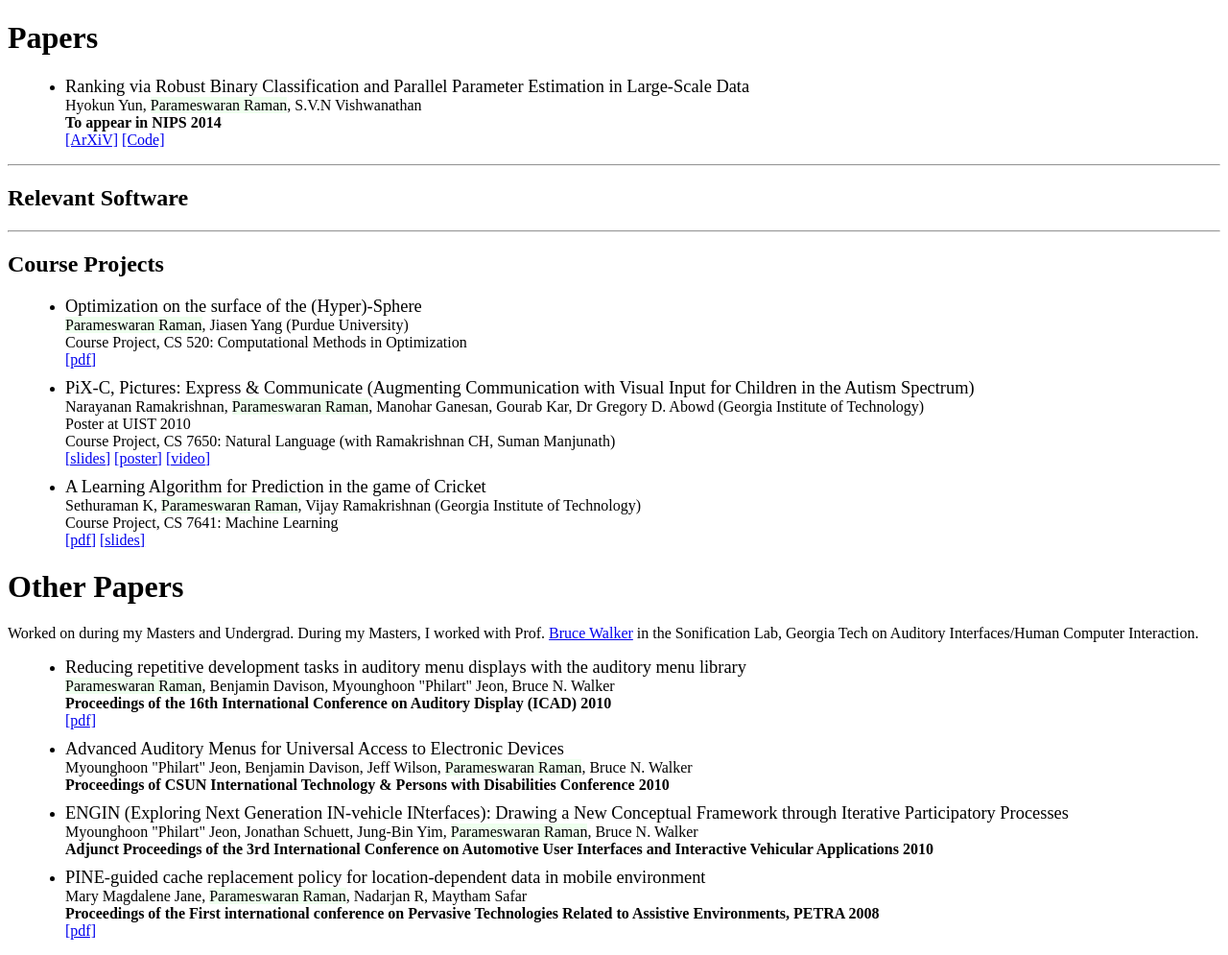
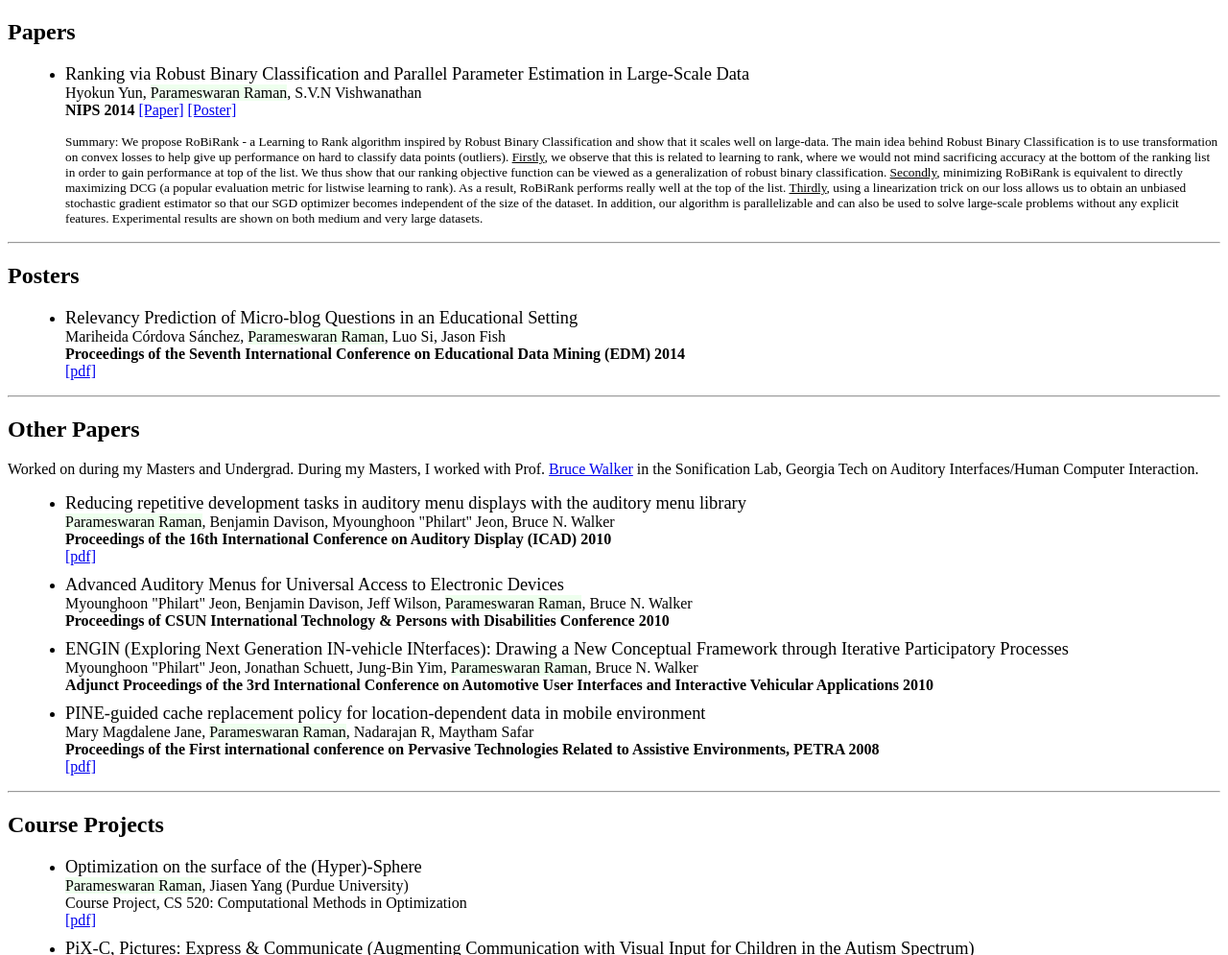
Before and after one commit to ParamsRaman/homepage, a Jekyll site: the page built from research.html, in a window 1280 px wide. Shown: the part 108-1103 px from the top of the page at 96% size. Built offline with Jekyll 4.4.1, drawn with Linux system fonts in a browser that asks for light colours; grey boxes are pictures that could not be loaded.

Commit message:
Updated RoBiRank summary and few other things

```diff
--- a/research.html
+++ b/research.html
@@ -25,7 +25,7 @@ title: "Parameswaran Raman: Research"
 </pre>
 -->
 
-<h1> Papers </h1>
+<h2> Papers </h1>
 
 <!--h2> Conference Papers </h2-->
 <ul>
@@ -34,16 +34,84 @@ title: "Parameswaran Raman: Research"
       Ranking via Robust Binary Classification and Parallel Parameter Estimation in Large-Scale Data <br>
     </span>
     Hyokun Yun, <span class="me">Parameswaran Raman</span>, S.V.N Vishwanathan <br>
-    <b>To appear in NIPS 2014 </b><br>
-    <a href="http://arxiv.org/abs/1402.2676">[ArXiV]</a>
-    <a href="robirank.html">[Code]</a>
+    <b>NIPS 2014 </b>
+    <a href="http://papers.nips.cc/paper/5363-ranking-via-robust-binary-classification.pdf">[Paper]</a>
+    <a href="static/pub/RoBiRank_Poster.pdf">[Poster]</a>
+    <!--a href="robirank.html">[Code]</a--><br/>
+    <p><small>Summary: We propose RoBiRank - a Learning to Rank algorithm inspired by Robust Binary Classification and show that it scales well on large-data. The main idea behind Robust Binary Classification is to use transformation on convex losses to help give up performance on hard to classify data points (outliers). <u>Firstly</u>, we observe that this is related to learning to rank, where we would not mind sacrificing accuracy at the bottom of the ranking list in order to gain performance at top of the list. We thus show that our ranking objective function can be viewed as a generalization of robust binary classification. <u>Secondly</u>, minimizing RoBiRank is equivalent to directly maximizing DCG (a popular evaluation metric for listwise learning to rank). As a result, RoBiRank performs really well at the top of the list. <u>Thirdly</u>, using a linearization trick on our loss allows us to obtain an unbiased stochastic gradient estimator so that our SGD optimizer becomes independent of the size of the dataset. In addition, our algorithm is parallelizable and can also be used to solve large-scale problems without any explicit features. Experimental results are shown on both medium and very large datasets.</small></p>
+
     <!-- 25 out of 215 (11.6%) -->
   </li>
 
 </ul>
 
 <hr>
-<h2> Relevant Software </h2>
+<h2> Posters</h2>
+<ul>
+  <li class="paper">
+    <span class="title">
+      Relevancy Prediction of Micro-blog Questions in an Educational Setting<br>
+    </span>
+    Mariheida C&oacute;rdova S&aacute;nchez, <span class="me">Parameswaran Raman</span>, Luo Si, Jason Fish <br>
+    <b>Proceedings of the Seventh International Conference on Educational Data Mining (EDM) 2014 </b><br>
+    <a href="static/pub/Poster_EDM_2014.pdf">[pdf]</a>
+    <!-- 25 out of 215 (11.6%) -->
+  </li>
+</ul>
+
+<hr>
+<h2> Other Papers </h1>
+<p>Worked on during my Masters and Undergrad. During my Masters, I worked with Prof. <a href="http://sonify.psych.gatech.edu/~walkerb/">Bruce Walker</a> in the Sonification Lab, Georgia Tech on Auditory Interfaces/Human Computer Interaction.</p>
+<!--h2> Conference Papers </h2-->
+<ul>
+  <li class="paper">
+    <span class="title">
+      Reducing repetitive development tasks in auditory menu displays with the auditory menu library <br>
+    </span>
+    <span class="me">Parameswaran Raman</span>, Benjamin Davison, Myounghoon "Philart" Jeon, Bruce N. Walker <br>
+    <b>Proceedings of the 16th International Conference on Auditory Display (ICAD) 2010 </b><br>
+    <a href="static/pub/AML_ICAD_2010.pdf">[pdf]</a>
+    <!-- 25 out of 215 (11.6%) -->
+  </li>
+
+  <li class="paper">
+    <span class="title">
+      Advanced Auditory Menus for Universal Access to Electronic Devices <br>
+    </span>
+    Myounghoon "Philart" Jeon, Benjamin Davison, Jeff Wilson, <span class="me">Parameswaran Raman</span>, Bruce N. Walker <br>
+    <b>Proceedings of CSUN International Technology & Persons with Disabilities Conference 2010</b><br>
+    <!-- 25 out of 215 (11.6%) -->
+  </li>
+
+  <li class="paper">
+    <span class="title">
+        ENGIN (Exploring Next Generation IN-vehicle INterfaces): Drawing a New Conceptual Framework through Iterative Participatory Processes <br>
+    </span>
+    Myounghoon "Philart" Jeon, Jonathan Schuett, Jung-Bin Yim, <span class="me">Parameswaran Raman</span>, Bruce N. Walker <br>
+    <b>Adjunct Proceedings of the 3rd International Conference on Automotive User Interfaces and Interactive Vehicular Applications 2010</b><br>
+    <!-- 25 out of 215 (11.6%) -->
+  </li>
+
+  <li class="paper">
+    <span class="title">
+        PINE-guided cache replacement policy for location-dependent data in mobile environment <br>
+    </span>
+    Mary Magdalene Jane, <span class="me">Parameswaran Raman</span>, Nadarajan R, Maytham Safar <br>
+    <b>Proceedings of the First international conference on Pervasive Technologies Related to Assistive Environments, PETRA 2008</b><br>
+    <a href="static/pub/PINE.pdf">[pdf]</a>
+    <!-- 25 out of 215 (11.6%) -->
+  </li>
+
+  <!--li class="paper">
+    <span class="title">
+        Weighted Angular Distance Based Cache Replacement Strategy for Location-Dependent Data in Wireless Environment <br>
+    </span>
+    <span class="me">Parameswaran Raman</span>, Raghavendra Prasad, Nadarajan R, Mary Magdalene Jane <br>
+    <b>Proceedings of the DCCA Conference, JORDAN 2007</b><br>
+    <!-- 25 out of 215 (11.6%) -->
+  </li-->
+
+</ul>
 
 <hr>
 <h2> Course Projects </h2>
@@ -83,56 +151,3 @@ title: "Parameswaran Raman: Research"
     <!-- 42 out of 129 (32.6%) -->
   </li>
 </ul>
-
-<h1> Other Papers </h1>
-<p>Worked on during my Masters and Undergrad. During my Masters, I worked with Prof. <a href="http://sonify.psych.gatech.edu/~walkerb/">Bruce Walker</a> in the Sonification Lab, Georgia Tech on Auditory Interfaces/Human Computer Interaction.</p>
-<!--h2> Conference Papers </h2-->
-<ul>
-  <li class="paper">
-    <span class="title">
-      Reducing repetitive development tasks in auditory menu displays with the auditory menu library <br>
-    </span>
-    <span class="me">Parameswaran Raman</span>, Benjamin Davison, Myounghoon "Philart" Jeon, Bruce N. Walker <br>
-    <b>Proceedings of the 16th International Conference on Auditory Display (ICAD) 2010 </b><br>
-    <a href="static/pub/AML_ICAD_2010.pdf">[pdf]</a>
-    <!-- 25 out of 215 (11.6%) -->
-  </li>
-
-  <li class="paper">
-    <span class="title">
-      Advanced Auditory Menus for Universal Access to Electronic Devices <br>
-    </span>
-    Myounghoon "Philart" Jeon, Benjamin Davison, Jeff Wilson, <span class="me">Parameswaran Raman</span>, Bruce N. Walker <br>
-    <b>Proceedings of CSUN International Technology & Persons with Disabilities Conference 2010</b><br>
-    <!-- 25 out of 215 (11.6%) -->
-  </li>
-
-  <li class="paper">
-    <span class="title">
-        ENGIN (Exploring Next Generation IN-vehicle INterfaces): Drawing a New Conceptual Framework through Iterative Participatory Processes <br>
-    </span>
-    Myounghoon "Philart" Jeon, Jonathan Schuett, Jung-Bin Yim, <span class="me">Parameswaran Raman</span>, Bruce N. Walker <br>
-    <b>Adjunct Proceedings of the 3rd International Conference on Automotive User Interfaces and Interactive Vehicular Applications 2010</b><br>
-    <!-- 25 out of 215 (11.6%) -->
-  </li>
-
-  <li class="paper">
-    <span class="title">
-        PINE-guided cache replacement policy for location-dependent data in mobile environment <br>
-    </span>
-    Mary Magdalene Jane, <span class="me">Parameswaran Raman</span>, Nadarjan R, Maytham Safar <br>
-    <b>Proceedings of the First international conference on Pervasive Technologies Related to Assistive Environments, PETRA 2008</b><br>
-    <a href="static/pub/PINE.pdf">[pdf]</a>
-    <!-- 25 out of 215 (11.6%) -->
-  </li>
-
-  <!--li class="paper">
-    <span class="title">
-        Weighted Angular Distance Based Cache Replacement Strategy for Location-Dependent Data in Wireless Environment <br>
-    </span>
-    <span class="me">Parameswaran Raman</span>, Raghavendra Prasad, Nadarajan R, Mary Magdalene Jane <br>
-    <b>Proceedings of the DCCA Conference, JORDAN 2007</b><br>
-    <!-- 25 out of 215 (11.6%) -->
-  </li-->
-
-</ul>
```
Also changed, not shown: _posts/2014-11-17-Math-For-MachineLearning.md (+3 -3 lines), blog.html (+7 -1 lines), index.html (+3 -4 lines), 4 other files.
